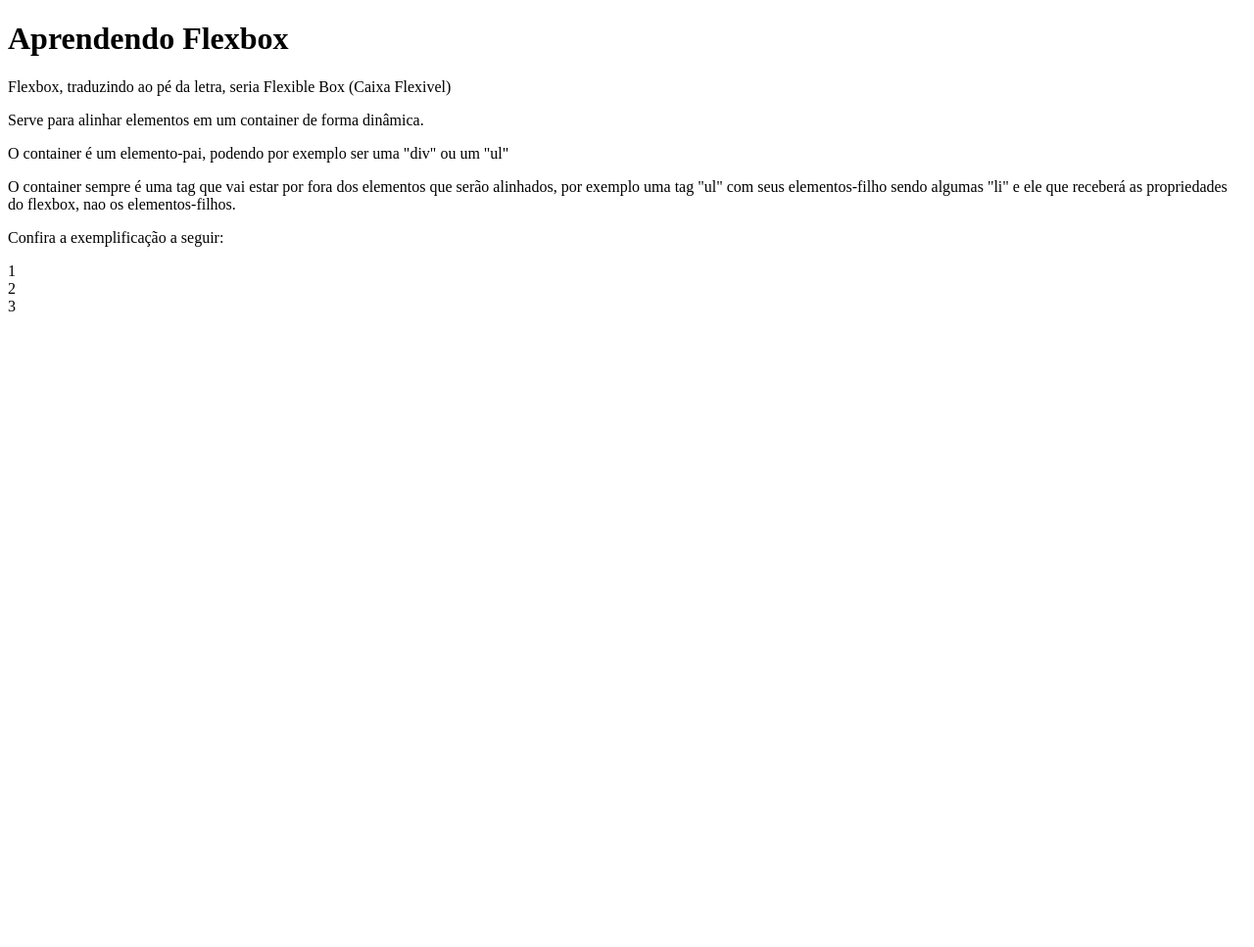
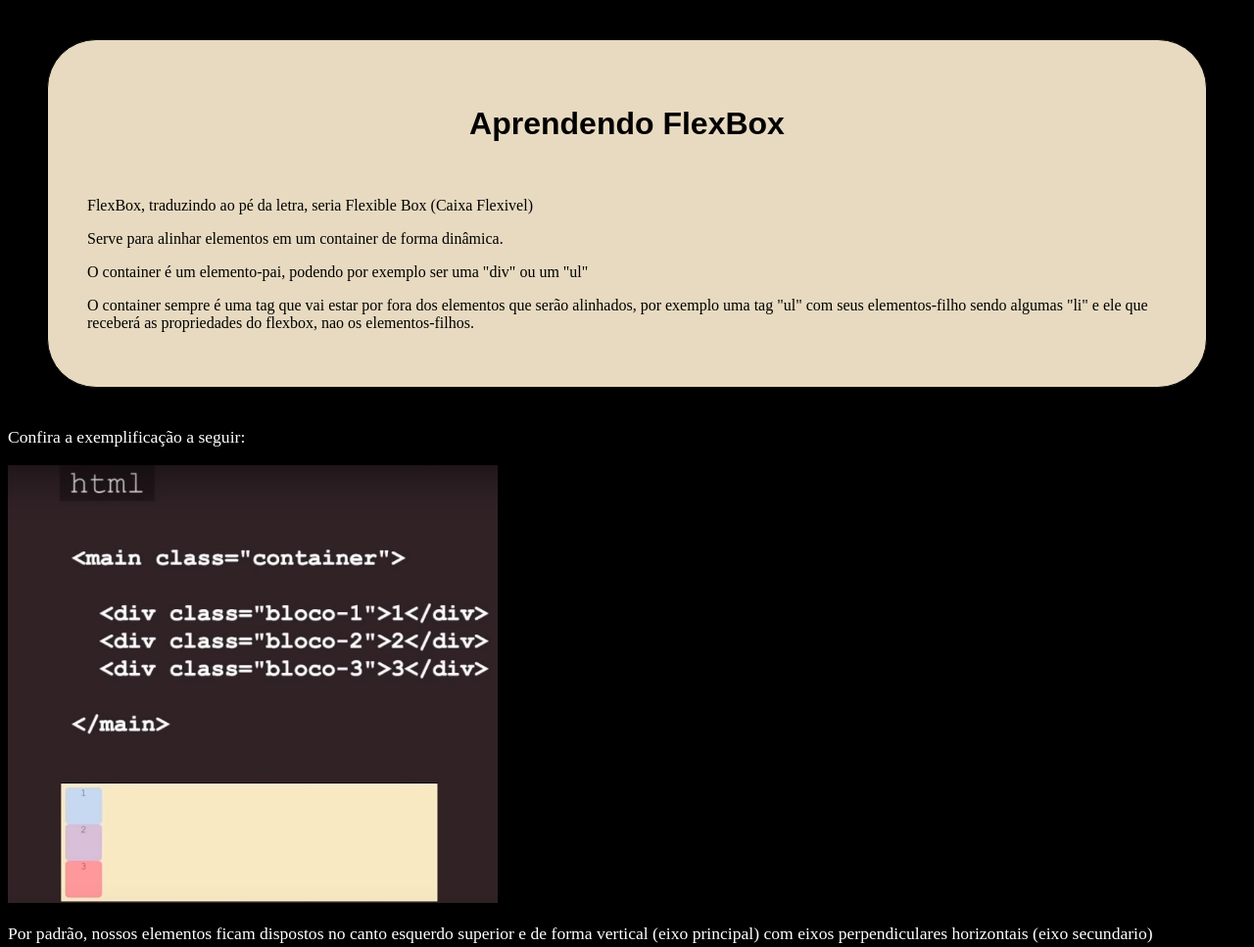
Before and after one commit to guilhermealucard/flexbox-css, a plain HTML site: page index.html in a window 1280 px wide. Shown: the whole page at 98% size. Before the commit the page ends 800 px from the top, so only its background shows below. Drawn offline with Linux system fonts and the light colour scheme.

Commit message:
Update 26/03

```diff
--- /dev/null
+++ b/estilos/style.css
@@ -0,0 +1,57 @@
+@charset "UTF-8";
+
+body,html{
+  background-color: rgb(0, 0, 0);
+  color: rgb(255, 255, 255);
+}
+
+section.img-exemplo > p{
+  font-size: 1.1em;
+  color: rgb(255, 255, 255);
+}
+
+section.img-exemplo > img#exemplo1{
+  width: 500px;
+}
+
+section.texto{
+  background-color: rgb(231, 218, 192);
+  color: black;
+  border: 1px solid black;
+  border-radius: 50px;
+  margin: 40px;
+  padding: 40px;
+}
+
+section.texto > h1{
+  display: block;
+  text-align: center;
+  font-family: Arial, Helvetica, sans-serif;
+  font-size: 2em;
+  padding-bottom: 30px;
+}
+
+section.container > div.bloco{
+  border: 2px solid white;
+  border-radius: 50px;
+}
+
+.bloco {
+  height: 150px;
+  width: 150px;
+  text-align: center;
+  font-size: 50px;
+  font-family: 'Courier New', Courier, monospace;
+  border-radius: 20px;
+  padding: 10px;
+}
+
+#bloco-1{
+  background-color: orangered;
+}
+#bloco-2{
+  background-color: blue;
+}
+#bloco-3{
+  background-color: purple;
+}
--- a/index.html
+++ b/index.html
@@ -4,23 +4,27 @@
   <meta charset="UTF-8">
   <meta name="viewport" content="width=device-width, initial-scale=1.0">
   <title>Flexbox CSS</title>
-  <link rel="stylesheet" href="style.css">
+  <link rel="stylesheet" href="estilos/style.css">
 </head>
 <body>
-  <h1>Aprendendo Flexbox</h1>
-  <p>Flexbox, traduzindo ao pé da letra, seria Flexible Box (Caixa Flexivel) </p>
-    <p>Serve para alinhar elementos em um container de forma dinâmica.</p>
+  <main>
+    <section class="texto">
+      <h1>Aprendendo FlexBox</h1>
+      <p>FlexBox, traduzindo ao pé da letra, seria Flexible Box (Caixa Flexivel) </p>
+        <p>Serve para alinhar elementos em um container de forma dinâmica.</p>
+        <p>O container é um elemento-pai, podendo por exemplo ser uma "div" ou um "ul"</p>
+        <p>O container sempre é uma tag que vai estar por fora dos elementos que serão alinhados, por exemplo uma tag "ul" com seus elementos-filho sendo algumas "li" e ele que receberá as propriedades do flexbox, nao os elementos-filhos.</p>
 
-    <p>O container é um elemento-pai, podendo por exemplo ser uma "div" ou um "ul"</p>
+    </section>
 
-    <p>O container sempre é uma tag que vai estar por fora dos elementos que serão alinhados, por exemplo uma tag "ul" com seus elementos-filho sendo algumas "li" e ele que receberá as propriedades do flexbox, nao os elementos-filhos.</p>
+        <section class="img-exemplo">
+          <p>Confira a exemplificação a seguir:</p>
+          <img src="imagens/flexbox-1.jpg" alt="exemplo" id="exemplo1">
+          <p> Por padrão, nossos elementos ficam dispostos no canto esquerdo superior e de forma vertical (eixo principal) com eixos perpendiculares horizontais (eixo secundario)</p>
+        </section>
 
-    <p>Confira a exemplificação a seguir:</p>
 
-  <main class="container">
-      <div class="bloco-1">1</div>
-      <div class="bloco-2">2</div>
-      <div class="bloco-3">3</div>
+
   </main>
 
 </body>
```
Also changed, not shown: imagens/flex.jpg (added), imagens/flexbox-1.jpg (added), imagens/flexbox-2.jpg (added), style.css (deleted).
